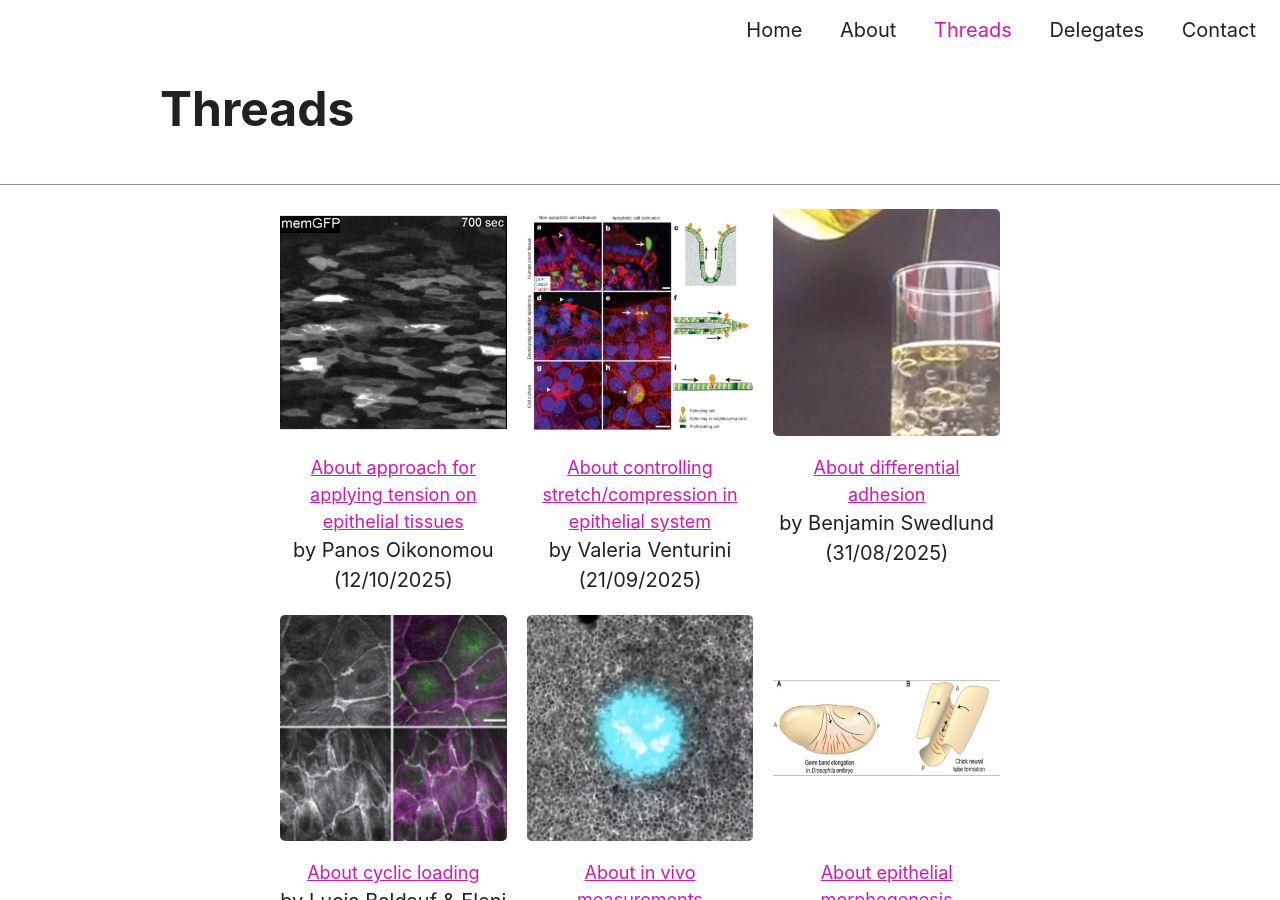
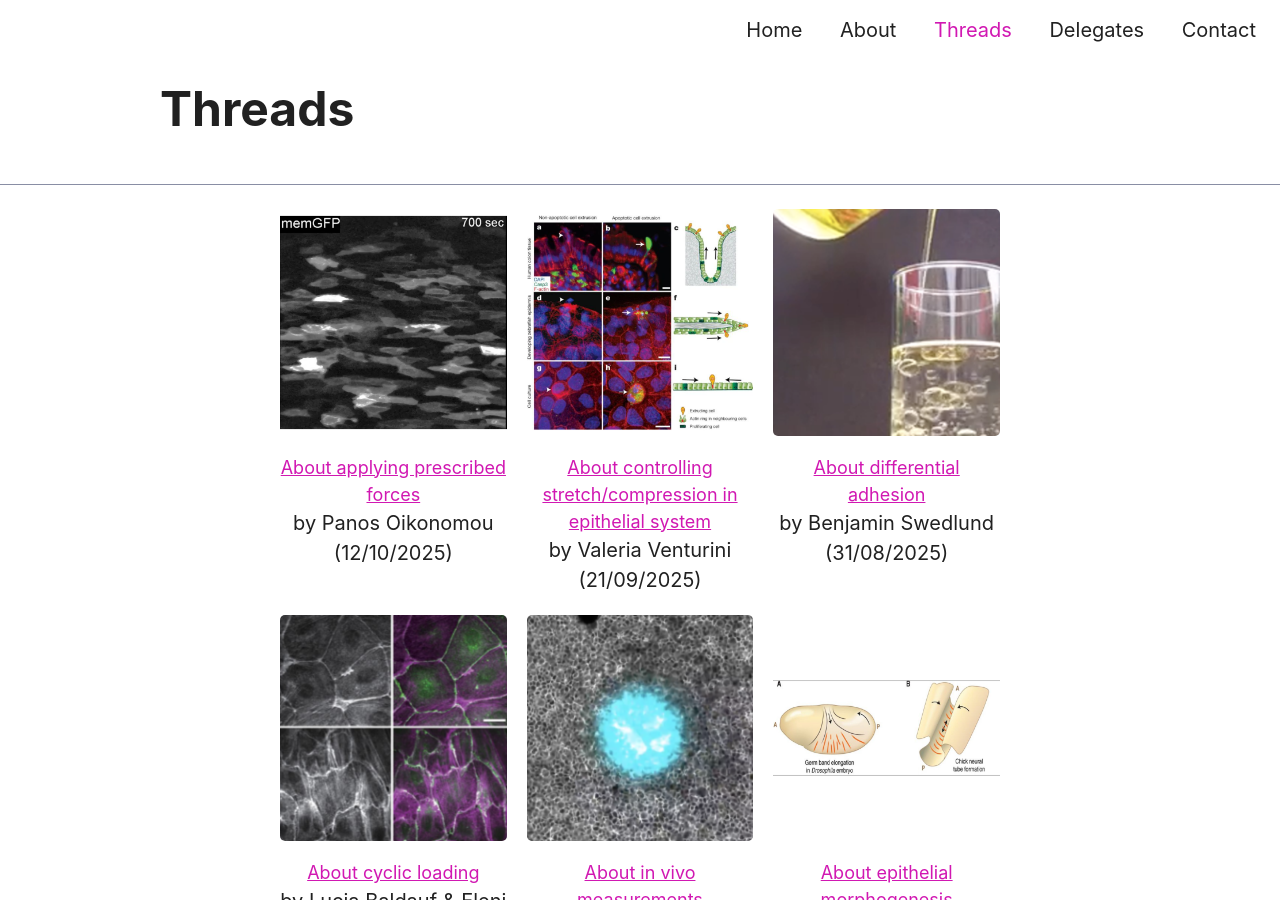
Before and after one commit to epithelialmechanics/epithelialmechanics.github.io, a Jekyll site: the page built from threads.md, in a window 1280 px wide and 900 px high. Built offline with Jekyll 4.4.1, drawn with Linux system fonts in a browser that asks for light colours.

Commit message:
Update threads.md

```diff
--- a/threads.md
+++ b/threads.md
@@ -3,7 +3,7 @@ layout: default
 title: Threads
 permalink: /threads/
 images:
-  - {path: /assets/threads/20251012.png, caption: "About approach for applying tension on epithelial tissues ", description: "by Panos Oikonomou", date: "12/10/2025", bluesky: https://bsky.app/profile/epimechfc.bsky.social/post/3m2yqhacoks25}
+  - {path: /assets/threads/20251012.png, caption: "About applying prescribed forces ", description: "by Panos Oikonomou", date: "12/10/2025", bluesky: https://bsky.app/profile/epimechfc.bsky.social/post/3m2yqhacoks25}
   - {path: /assets/threads/20250921.png, caption: "About controlling stretch/compression in epithelial system ", description: "by Valeria Venturini", date: "21/09/2025", bluesky: https://bsky.app/profile/epimechfc.bsky.social/post/3lzdwpvrvus2w}
   - {path: /assets/threads/20250831.png, caption: "About differential adhesion ", description: "by Benjamin Swedlund", date: "31/08/2025", bluesky: https://bsky.app/profile/epimechfc.bsky.social/post/3lxozze5pv22i}
   - {path: /assets/threads/20250810.png, caption: "About cyclic loading ", description: "by Lucia Baldauf & Eleni Papafilippou", date: "10/08/2025", bluesky: https://bsky.app/profile/epimechfc.bsky.social/post/3lvzpfvnu3k2e}
```
